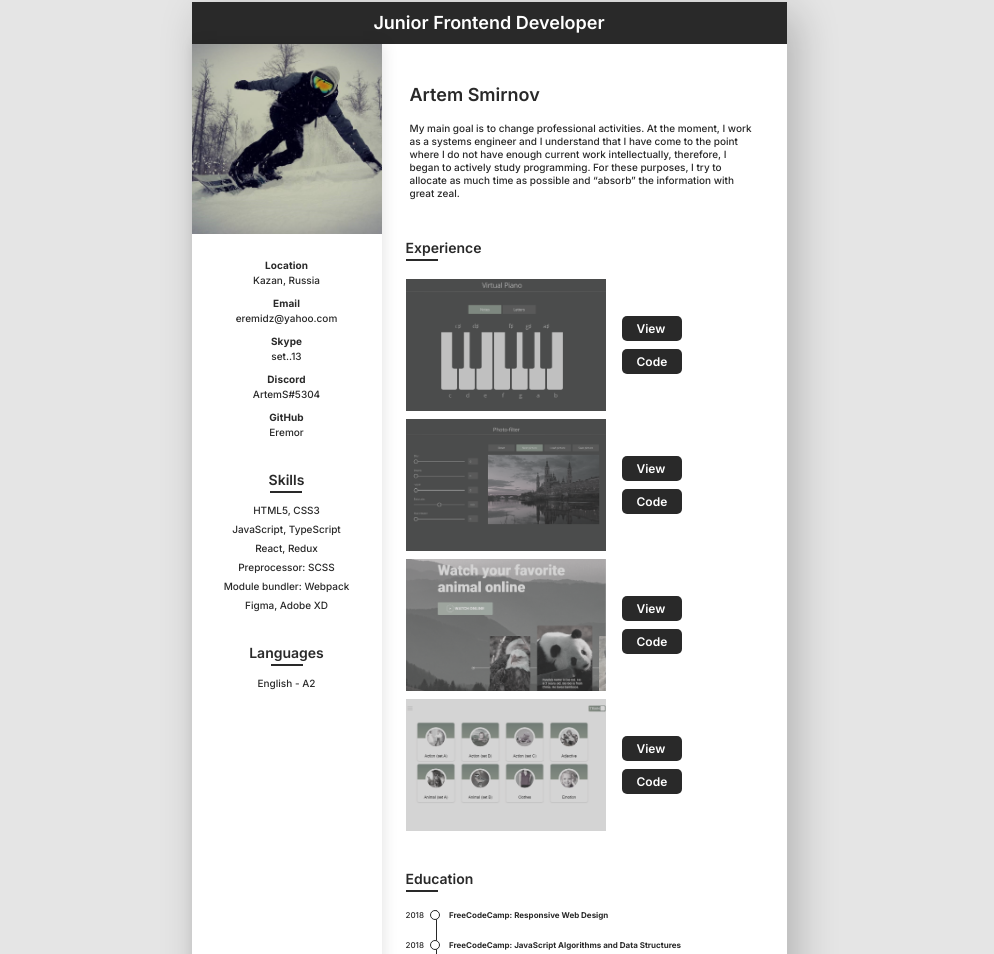
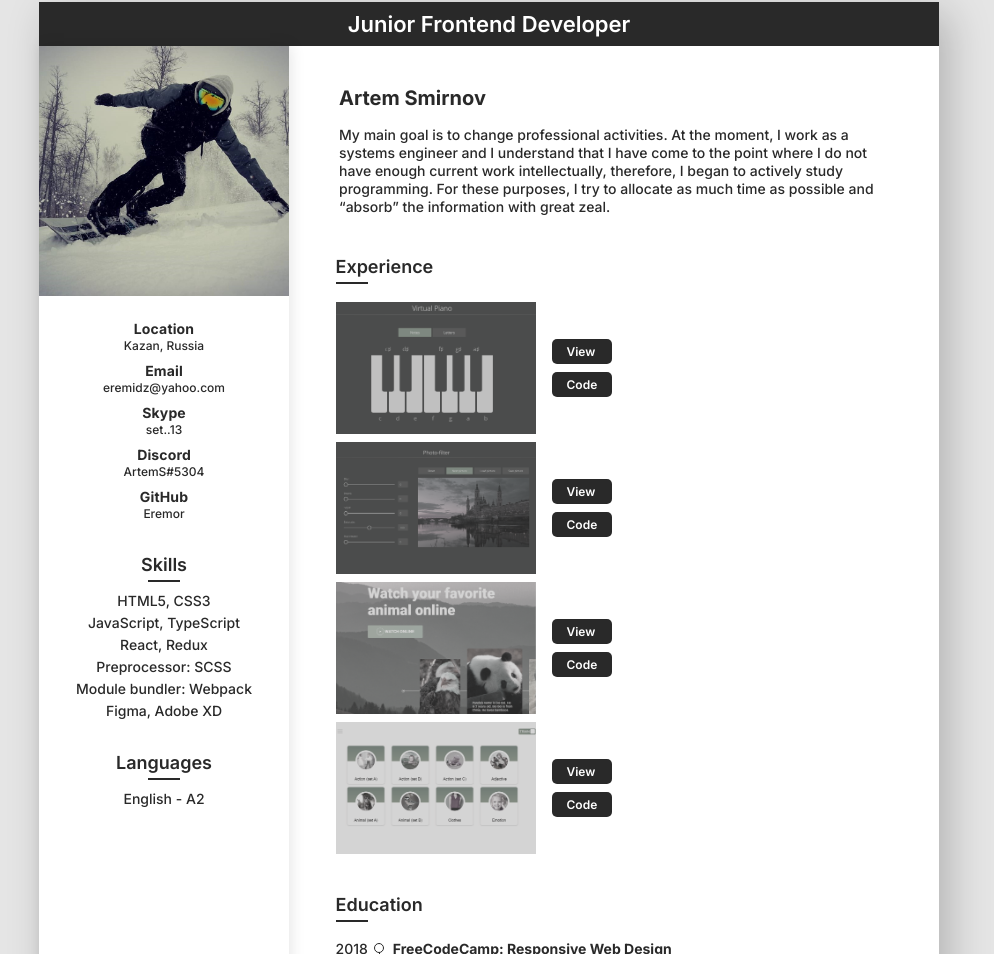
Before and after one commit to Eremor/rsschool-cv-2022, a plain HTML site: page index.html in a window 1280 px wide. Shown: the part 18-972 px from the top of the page, without its empty margins (151-1145 px from the left). Drawn offline with Linux system fonts and the light colour scheme.

Commit message:
refactor: change font size

```diff
--- a/index.html
+++ b/index.html
@@ -15,7 +15,7 @@
     </header>
     <main class="main">
       <aside class="aside">
-        <img class="avatar" src="./assets/img/photo.jpg" alt="Artem Smirnov" width="190" height="190">
+        <img class="avatar" src="./assets/img/photo.jpg" alt="Artem Smirnov" width="250" height="250">
         <div class="contacts">
           <ul class="contacts__list">
             <li class="contacts__item">
--- a/style.css
+++ b/style.css
@@ -22,7 +22,7 @@ ul {
 
 .wrapper {
   margin: 20px auto;
-  width: 595px;
+  width: 900px;
   display: flex;
   flex-direction: column;
   background: #FFFFFF;
@@ -35,8 +35,8 @@ ul {
   position: relative;
   display: inline;
   font-weight: 600;
-  font-size: 14px;
-  line-height: 15px;
+  font-size: 18px;
+  line-height: 22px;
 }
 
 .title--center {
@@ -68,8 +68,8 @@ ul {
 .header__title {
   margin: 10px 0;
   font-weight: 600;
-  font-size: 18px;
-  line-height: 22px;
+  font-size: 22px;
+  line-height: 24px;
   color: #FFFFFF;
 }
 
@@ -80,7 +80,7 @@ ul {
 .aside {
   display: flex;
   flex-direction: column;
-  width: 190px;
+  width: 250px;
   box-shadow: 2px 0px 14px rgba(0, 0, 0, 0.1)
 }
 
@@ -111,8 +111,8 @@ ul {
 
 .contacts__subtitle {
   font-weight: 700;
-  font-size: 10px;
-  line-height: 15px;
+  font-size: 14px;
+  line-height: 18px;
   letter-spacing: 0.01em;
 }
 
@@ -120,14 +120,14 @@ ul {
   margin: 0;
   padding: 0;
   font-weight: 500;
-  font-size: 10px;
-  line-height: 15px;
+  font-size: 12px;
+  line-height: 16px;
 }
 
 .contacts__link {
   font-weight: 500;
-  font-size: 10px;
-  line-height: 15px;
+  font-size: 12px;
+  line-height: 16px;
   text-decoration: none;
   color: #292929;
 }
@@ -148,8 +148,8 @@ ul {
 .skills__item {
   margin-bottom: 4px;
   font-weight: 500;
-  font-size: 10px;
-  line-height: 15px;
+  font-size: 14px;
+  line-height: 18px;
 }
 
 .skills__item:last-child {
@@ -165,8 +165,8 @@ ul {
 .languages__item {
   margin: 0;
   font-weight: 500;
-  font-size: 10px;
-  line-height: 15px;
+  font-size: 14px;
+  line-height: 18px;
 }
 
 .content {
@@ -179,22 +179,22 @@ ul {
 .summary {
   margin-top: 40px;
   margin-bottom: 40px;
-  max-width: 349px;
+  max-width: 550px;
 }
 
 .summary__title {
   margin: 0;
   margin-bottom: 16px;
-  font-weight: 600;
-  font-size: 18px;
-  line-height: 22px;
+  font-weight: 700;
+  font-size: 20px;
+  line-height: 24px;
 }
 
 .summary__text {
   margin: 0;
   font-weight: 500;
-  font-size: 10px;
-  line-height: 13px;
+  font-size: 14px;
+  line-height: 18px;
 }
 
 .experience {
@@ -203,7 +203,7 @@ ul {
   display: flex;
   flex-direction: column;
   align-items: flex-start;
-  width: 357px;
+  width: 557px;
 }
 
 .experience__list {
@@ -268,7 +268,7 @@ ul {
   display: flex;
   flex-direction: column;
   align-items: flex-start;
-  width: 357px;
+  width: 557px;
 }
 
 .education__list {
@@ -281,11 +281,11 @@ ul {
 .education__list::before {
   content: "";
   position: absolute;
-  top: 0;
-  left: 30px;
+  top: 3px;
+  left: 43px;
   display: block;
   width: 1px;
-  height: 100%;
+  height: 90%;
   background: #292929;
 }
 
@@ -301,15 +301,15 @@ ul {
 .education__year {
   margin-right: 25px;
   font-weight: 500;
-  font-size: 8px;
-  line-height: 10px;
+  font-size: 14px;
+  line-height: 18px;
 }
 
 .education__link {
   position: relative;
   font-weight: 700;
-  font-size: 8px;
-  line-height: 10px;
+  font-size: 14px;
+  line-height: 18px;
   color: #292929;
   text-decoration: none;
 }
@@ -317,7 +317,7 @@ ul {
 .education__link::before {
   content: "";
   position: absolute;
-  top: 0;
+  top: 3px;
   left: -19px;
   display: block;
   width: 8px;
@@ -331,11 +331,12 @@ ul {
 .code {
   display: flex;
   flex-direction: column;
-  width: 357px;
+  width: 557px;
 }
 
 pre {
   margin: 0;
+  font-size: 12px;
 }
 
 .footer {
```
